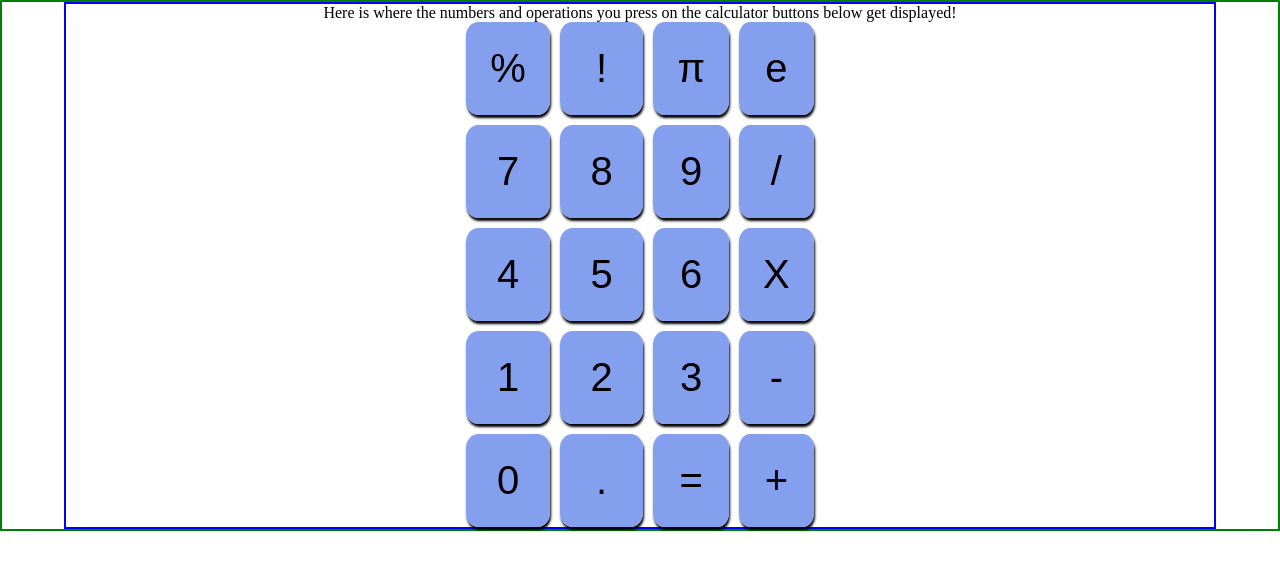
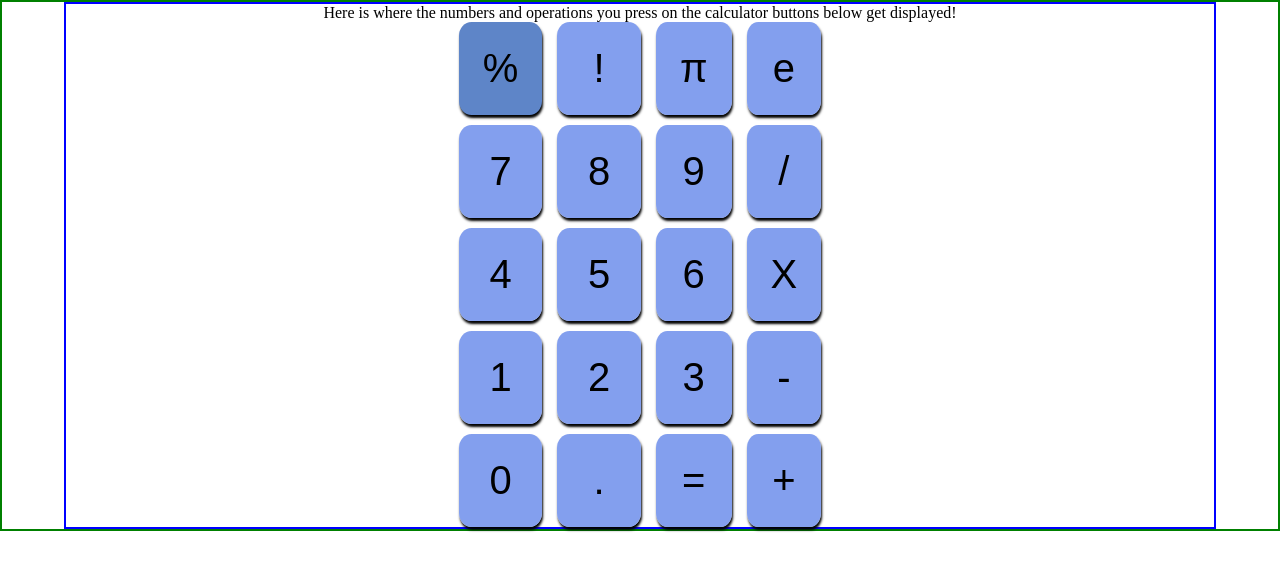
Before and after one commit to TechEvolvace/modified-calculator, a plain HTML site: page index.html in a window 1280 px wide. In both pictures the pointer is over the button 508 px from the left and 68 px from the top of the page. Drawn offline with Linux system fonts and the light colour scheme.

Commit message:
Added hover effect over calculator button!

```diff
--- a/styles.css
+++ b/styles.css
@@ -25,7 +25,7 @@ body{
 .calculator-buttons-area{
     display: grid;
     grid-template-columns: 1fr 1fr auto auto;
-    grid-gap: 10px 10px;
+    grid-gap: 10px 15px;
 }
 
 .calculator-buttons{
@@ -38,6 +38,10 @@ body{
     border-radius: 15%;
 }
 
+.calculator-buttons:hover{
+    background-color: rgb(94, 133, 200);
+}
+
 .calculator-text{
     font-size: var(--calculator-button-font-size);
 }
```
